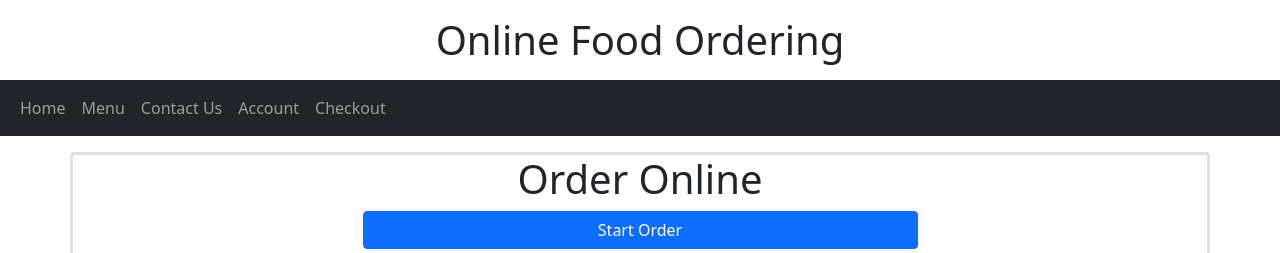
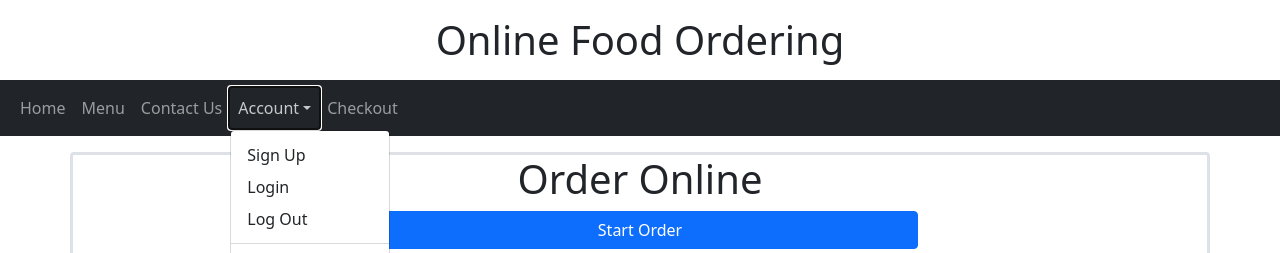
Before and after one commit to muneeb29/Online-Ordering-System, a CodeIgniter app: page /ordering-system/index.php/Home in a window 1280 px wide, after a click on "Account". Shown: the top 253 px of the page. Run offline with CodeIgniter, Linux system fonts and the light colour scheme.

Commit message:
Added User Account Operation Pages

```diff
--- /dev/null
+++ b/application/views/account.php
@@ -0,0 +1,3 @@
+<div class="container bg-primary text-center rounded my-3">
+		<h1>Account Details</h1>
+	</div>
--- /dev/null
+++ b/application/views/login.php
@@ -0,0 +1,3 @@
+<div class="container bg-primary text-center rounded my-3">
+		<h1>Login</h1>
+	</div>
--- /dev/null
+++ b/application/views/logout.php
@@ -0,0 +1,3 @@
+<div class="container bg-primary text-center rounded my-3">
+		<h1>Logout</h1>
+	</div>
--- a/application/views/navbar.php
+++ b/application/views/navbar.php
@@ -6,28 +6,48 @@
 	<script src="https://cdn.jsdelivr.net/npm/bootstrap@5.1.3/dist/js/bootstrap.bundle.min.js"></script>
 
 	<body>
-
-    <div class="container rounded text-center my-3">
-      <h1>Online Food Ordering</h1>
-    </div>
+		<div class="container rounded text-center my-3">
+			<h1>Online Food Ordering</h1>
+		</div>
 
 		<nav class="navbar navbar-expand-sm bg-dark navbar-dark">
 			<div class="container-fluid">
 				<ul class="navbar-nav">
 					<li class="nav-item">
-						<a class="nav-link" href="<?php echo base_url(); ?>index.php/Home">Home</a>
+						<a class="nav-link" href="<?php echo base_url(); ?>index.php/Home"
+							>Home</a
+						>
 					</li>
 					<li class="nav-item">
-						<a class="nav-link" href="<?php echo base_url(); ?>index.php/Menu">Menu</a>
+						<a class="nav-link" href="<?php echo base_url(); ?>index.php/Menu"
+							>Menu</a
+						>
 					</li>
 					<li class="nav-item">
-						<a class="nav-link" href="<?php echo base_url(); ?>index.php/Contact">Contact Us</a>
+						<a
+							class="nav-link"
+							href="<?php echo base_url(); ?>index.php/Contact"
+							>Contact Us</a
+						>
 					</li>
+
+					<li class="nav-item dropdown">
+						<a href="#" class="nav-link dropdown-toggle" data-bs-toggle="dropdown">Account</a>
+						<div class="dropdown-menu">
+							<a href="<?php echo base_url(); ?>index.php/Register" class="dropdown-item">Sign Up</a>
+							<a href="<?php echo base_url(); ?>index.php/Login" class="dropdown-item">Login</a>
+							<a href="<?php echo base_url(); ?>index.php/Logout" class="dropdown-item">Log Out</a>
+							<div class="dropdown-divider"></div>
+							<a href="<?php echo base_url(); ?>index.php/Account" class="dropdown-item">View Account</a>
+						</div>
+					</li>
+
 					<li class="nav-item">
-						<a class="nav-link" href="#">Account</a>
-					</li>
-					<li class="nav-item">
-						<a class="nav-link" href="<?php echo base_url(); ?>index.php/Checkout">Checkout</a>
+						<a
+							class="nav-link"
+							href="<?php echo base_url(); ?>index.php/Checkout"
+							>Checkout</a
+						>
 					</li>
 				</ul>
 			</div>
--- /dev/null
+++ b/application/views/register.php
@@ -0,0 +1,3 @@
+<div class="container bg-primary text-center rounded my-3">
+		<h1>Sign Up</h1>
+	</div>
```
Also changed, not shown: application/controllers/Account.php (added, +12 -0 lines), application/controllers/Login.php (added, +12 -0 lines), application/controllers/Logout.php (added, +12 -0 lines), application/controllers/Register.php (added, +12 -0 lines).
